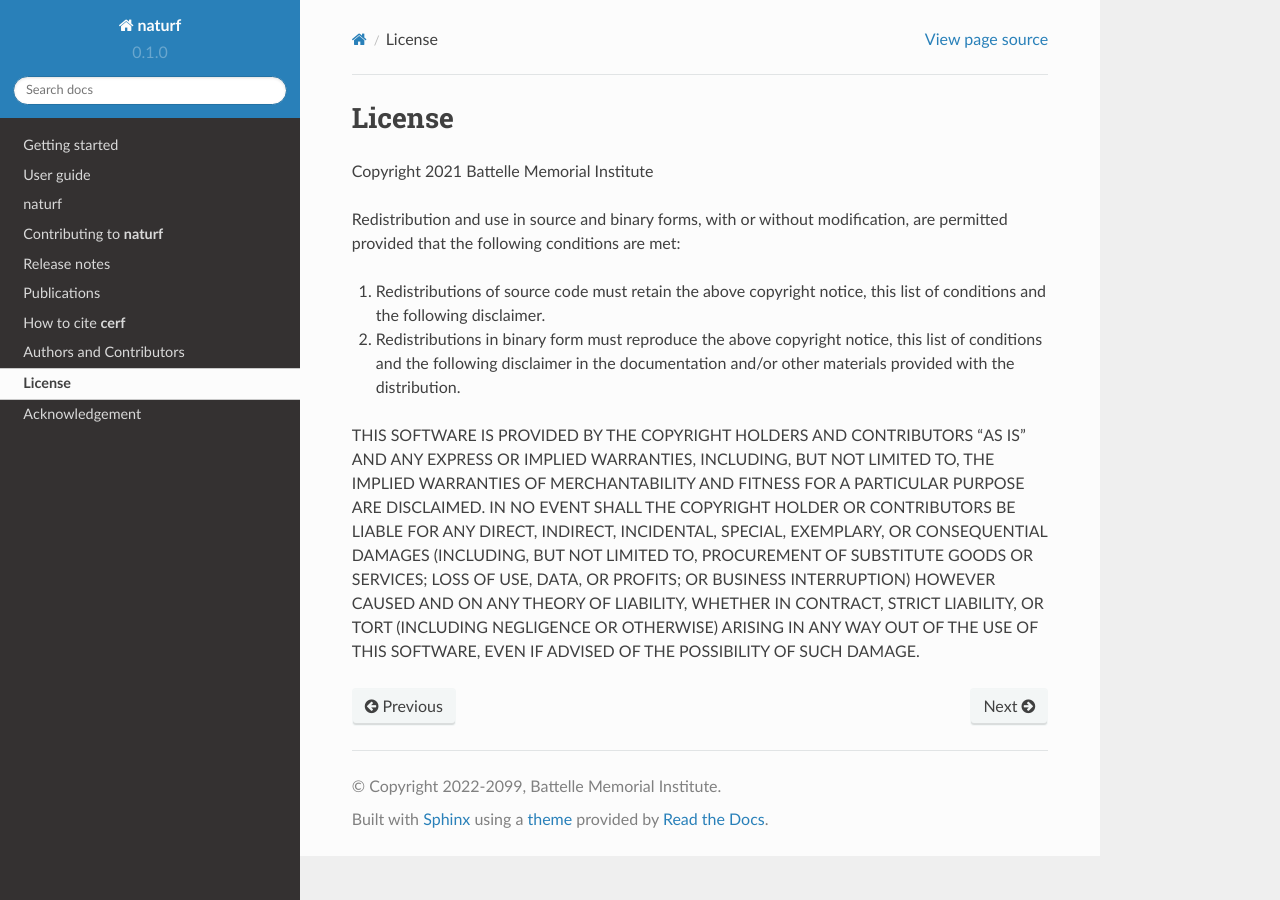
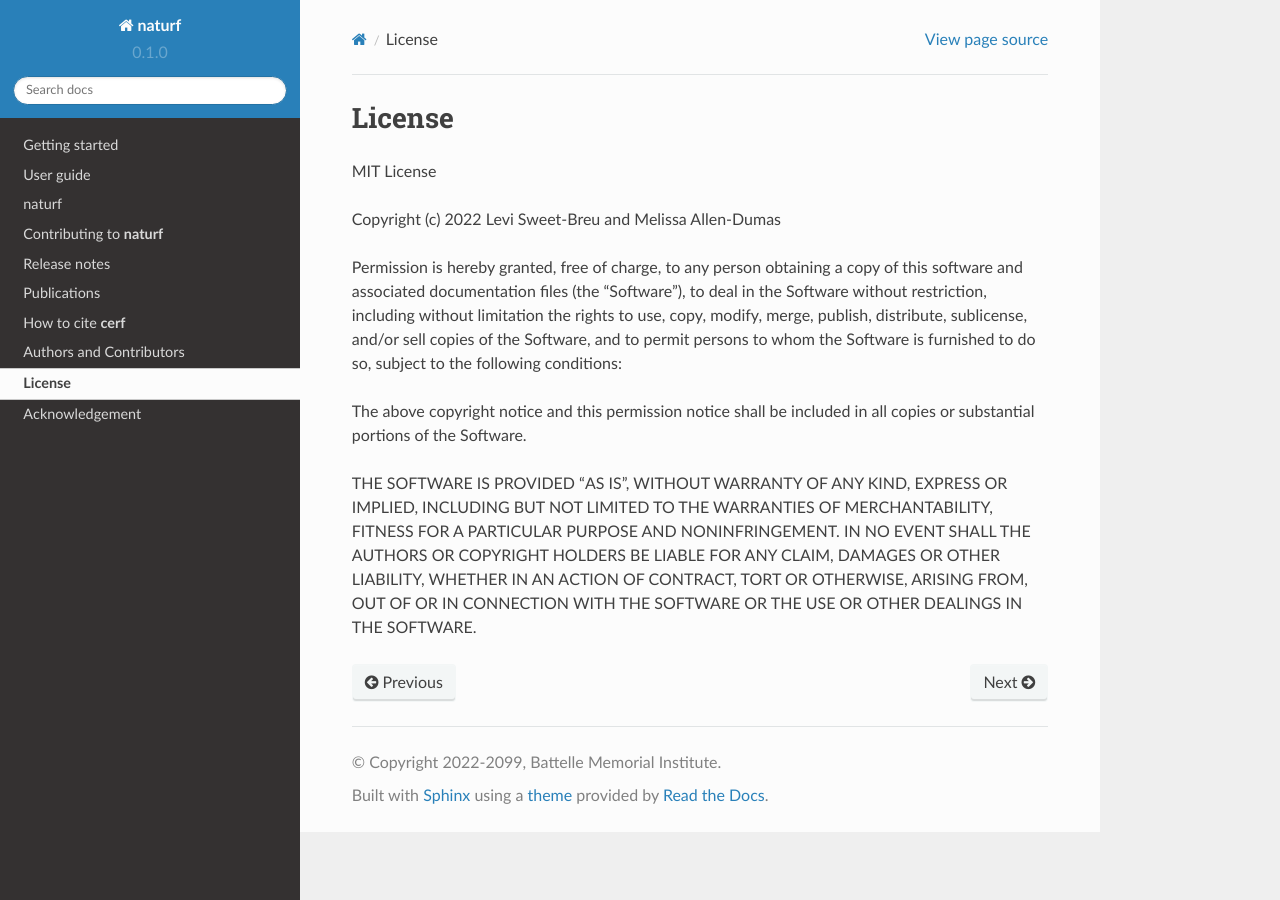
Before and after one commit to IMMM-SFA/naturf, a Sphinx documentation site: the page built from docs/source/license.rst, in a window 1280 px wide. Built offline with Sphinx 7.4.7 and the Read the Docs theme 2.0.0, drawn with Linux system fonts in a browser that asks for light colours; formulas are drawn with MathJax 3.

Commit message:
edited license

```diff
--- a/docs/source/license.rst
+++ b/docs/source/license.rst
@@ -1,12 +1,24 @@
 License
 =======
 
-Copyright 2021 Battelle Memorial Institute
+MIT License
 
-Redistribution and use in source and binary forms, with or without modification, are permitted provided that the following conditions are met:
+Copyright (c) 2022 Levi Sweet-Breu and Melissa Allen-Dumas
 
-1. Redistributions of source code must retain the above copyright notice, this list of conditions and the following disclaimer.
+Permission is hereby granted, free of charge, to any person obtaining a copy
+of this software and associated documentation files (the "Software"), to deal
+in the Software without restriction, including without limitation the rights
+to use, copy, modify, merge, publish, distribute, sublicense, and/or sell
+copies of the Software, and to permit persons to whom the Software is
+furnished to do so, subject to the following conditions:
 
-2. Redistributions in binary form must reproduce the above copyright notice, this list of conditions and the following disclaimer in the documentation and/or other materials provided with the distribution.
+The above copyright notice and this permission notice shall be included in all
+copies or substantial portions of the Software.
 
-THIS SOFTWARE IS PROVIDED BY THE COPYRIGHT HOLDERS AND CONTRIBUTORS "AS IS" AND ANY EXPRESS OR IMPLIED WARRANTIES, INCLUDING, BUT NOT LIMITED TO, THE IMPLIED WARRANTIES OF MERCHANTABILITY AND FITNESS FOR A PARTICULAR PURPOSE ARE DISCLAIMED. IN NO EVENT SHALL THE COPYRIGHT HOLDER OR CONTRIBUTORS BE LIABLE FOR ANY DIRECT, INDIRECT, INCIDENTAL, SPECIAL, EXEMPLARY, OR CONSEQUENTIAL DAMAGES (INCLUDING, BUT NOT LIMITED TO, PROCUREMENT OF SUBSTITUTE GOODS OR SERVICES; LOSS OF USE, DATA, OR PROFITS; OR BUSINESS INTERRUPTION) HOWEVER CAUSED AND ON ANY THEORY OF LIABILITY, WHETHER IN CONTRACT, STRICT LIABILITY, OR TORT (INCLUDING NEGLIGENCE OR OTHERWISE) ARISING IN ANY WAY OUT OF THE USE OF THIS SOFTWARE, EVEN IF ADVISED OF THE POSSIBILITY OF SUCH DAMAGE.
+THE SOFTWARE IS PROVIDED "AS IS", WITHOUT WARRANTY OF ANY KIND, EXPRESS OR
+IMPLIED, INCLUDING BUT NOT LIMITED TO THE WARRANTIES OF MERCHANTABILITY,
+FITNESS FOR A PARTICULAR PURPOSE AND NONINFRINGEMENT. IN NO EVENT SHALL THE
+AUTHORS OR COPYRIGHT HOLDERS BE LIABLE FOR ANY CLAIM, DAMAGES OR OTHER
+LIABILITY, WHETHER IN AN ACTION OF CONTRACT, TORT OR OTHERWISE, ARISING FROM,
+OUT OF OR IN CONNECTION WITH THE SOFTWARE OR THE USE OR OTHER DEALINGS IN THE
+SOFTWARE.
```
